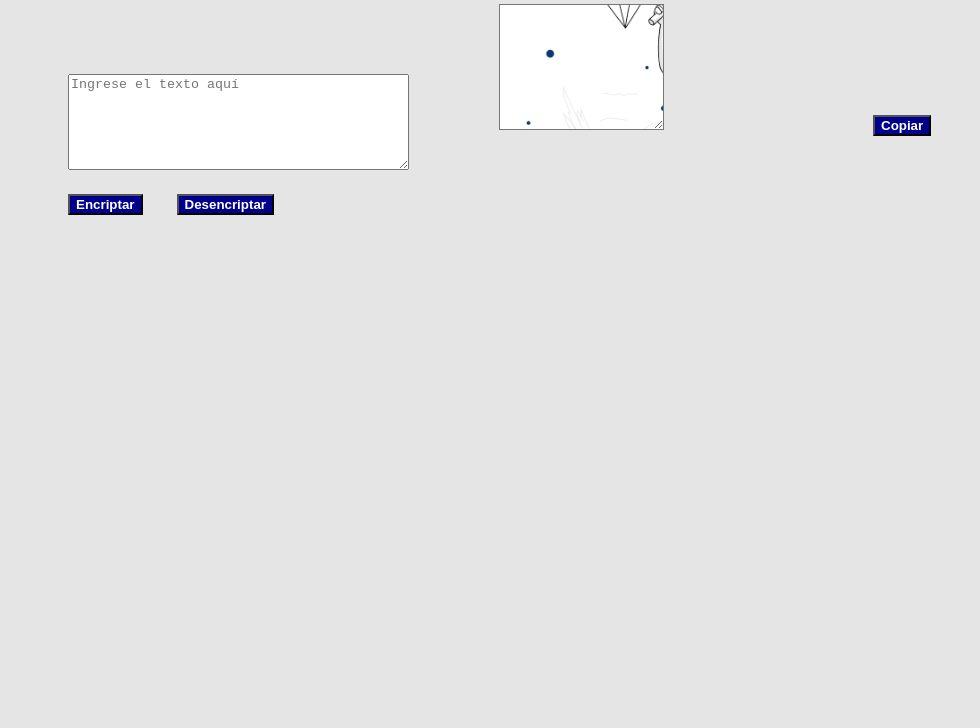
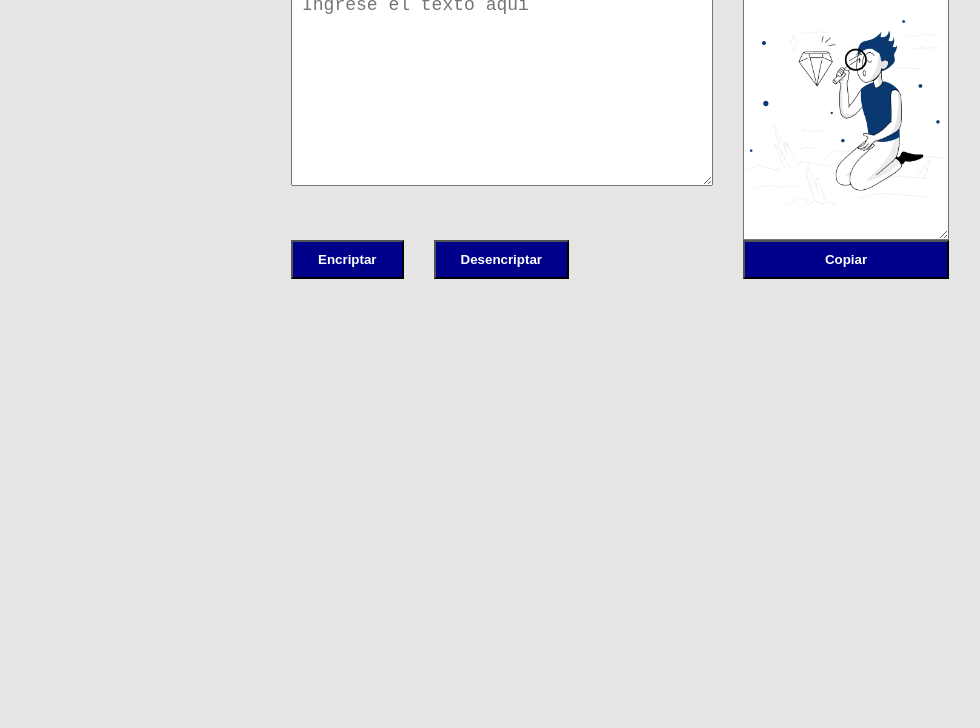
Before and after one commit to Mayklop90r/mglrencriptador-git, a plain HTML site: page index.html in a window 1280 px wide. Shown: the part 72-800 px from the top of the page, without its empty margins (20-1000 px from the left). Drawn offline with Linux system fonts and the light colour scheme.

Commit message:
Nueva estructura para los textareas

```diff
--- a/index.html
+++ b/index.html
@@ -18,7 +18,8 @@
     </header>
 
     <main>
-        <section>
+        <section class="contenedor-textareas">
+            <section class="contenedor-textarea">
                <textarea class="input-texto" cols="40" rows="6" placeholder="Ingrese el texto aquí"></textarea>
 
                <div class="botones">
@@ -30,15 +31,15 @@
                         Desencriptar
                     </button>
                </div>
-
             </section>
 
 
-        <section>
+            <section class="contenedor-textarea2">
 
                 <textarea class="mensaje" cols="18" rows="8"></textarea>
                 <button class="copiar"> Copiar </button>
 
+            </section>
         </section>
 
     </main>
--- a/style.css
+++ b/style.css
@@ -15,49 +15,60 @@ body{
 
 main{
     display: flex;
-    margin-left: 80px;
-    margin-bottom: 50px;
-
 }
 
+.contenedor-textareas {
+    max-width: 940px;
+    display: flex;
+    justify-content: space-between;
+    gap: 30px;
+    margin: 0 auto;
+}
+.contenedor-textarea {
+    display: flex;
+    flex-direction: column;
+    justify-content: space-between;
+    gap: 30px;
+}
 .input-texto{
-    margin-top: 90px;
-
-
+    width: 400px;
+    height: 180px;
+    font-size: 18px;
+    padding: 10px;
 }
 
+.contenedor-textarea2 {
+    display: flex;
+    flex-direction: column;
+}
 .mensaje{
+    width: 200px;
+    height: 250px;
     position: relative;
-    margin-top: 20px;
-    margin-left: 90px;
     background-image: url("imagenes/Muñeco.png");
     background-repeat: no-repeat;
-    background-position: 18px;
-    background-size: 300px;
-
+    background-position: center;
+    background-size: 100%;
  }
 
 .copiar{
     position: relative;
-    margin-top: 20px;
-    margin-left: 205px;
     background: darkblue;
     font-weight: bold;
     color: white;
+    padding: 10px;
 }
 
 .botones{
-    display:flex
+    display: flex;
     flex-direction: row;
-    margin-top: 20px;
-
 }
 
 .encriptar{
     background: darkblue;
     font-weight: bold;
     color: white;
-
+    padding: 10px 25px;
 }
 
 .desencriptar{
@@ -65,6 +76,7 @@ main{
     background: darkblue;
     font-weight: bold;
     color: white;
+    padding: 10px 25px;
 }
 
 .informacion{
```
Lines whose indentation alone changed are shown as unchanged.
